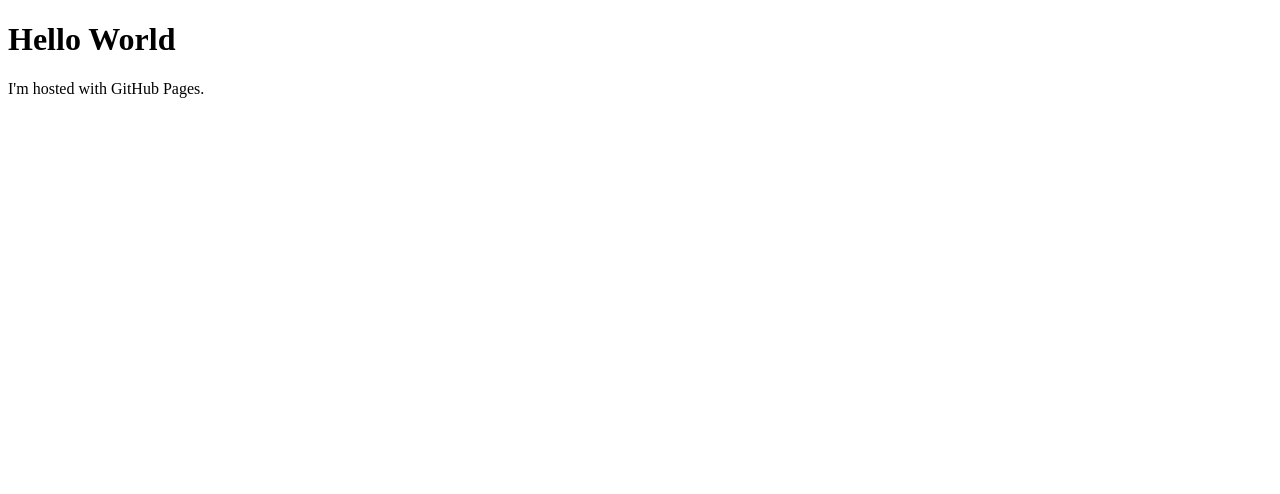
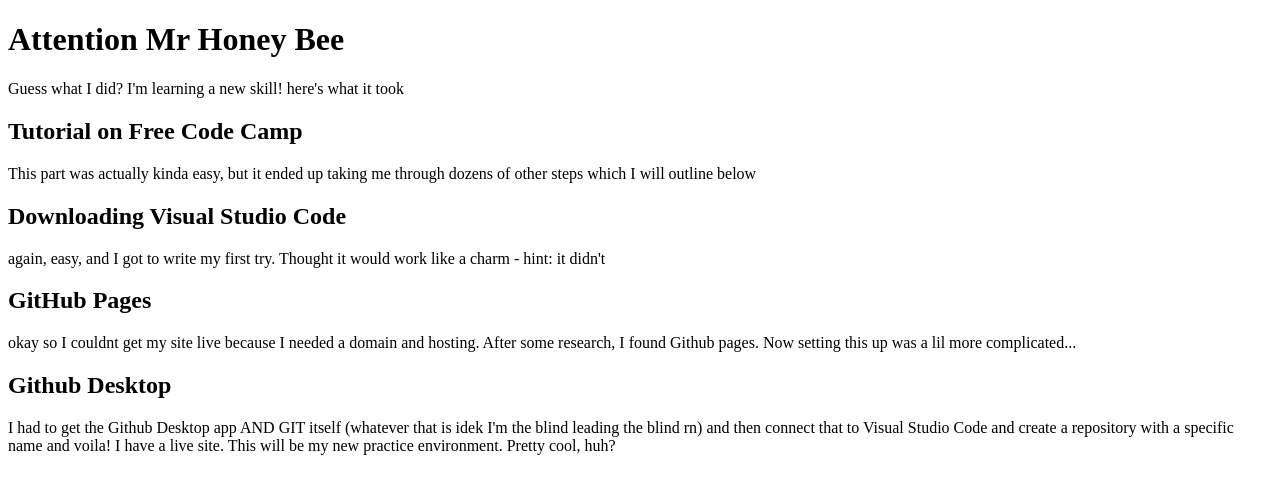
Before and after one commit to Ariham/Ariham.github.io, a plain HTML site: page index.html in a window 1280 px wide. Drawn offline with Linux system fonts and the light colour scheme.

Commit message:
changes 1

```diff
--- a/index.html
+++ b/index.html
@@ -1,7 +1,15 @@
 <!DOCTYPE html>
 <html>
 <body>
-<h1>Hello World</h1>
-<p>I'm hosted with GitHub Pages.</p>
+<h1>Attention Mr Honey Bee</h1>
+<p>Guess what I did? I'm learning a new skill! here's what it took</p>
+<h2>Tutorial on Free Code Camp</h2>
+<p>This part was actually kinda easy, but it ended up taking me through dozens of other steps which I will outline below</p>
+<h2>Downloading Visual Studio Code</h2>
+<p>again, easy, and I got to write my first try. Thought it would work like a charm - hint: it didn't</p>
+<h2>GitHub Pages</h2>
+<p>okay so I couldnt get my site live because I needed a domain and hosting. After some research, I found Github pages. Now setting this up was a lil more complicated...</p>
+<h2>Github Desktop</h2>
+<p>I had to get the Github Desktop app AND GIT itself (whatever that is idek I'm the blind leading the blind rn) and then connect that to Visual Studio Code and create a repository with a specific name and voila! I have a live site. This will be my new practice environment. Pretty cool, huh?</p>
 </body>
 </html>
```
